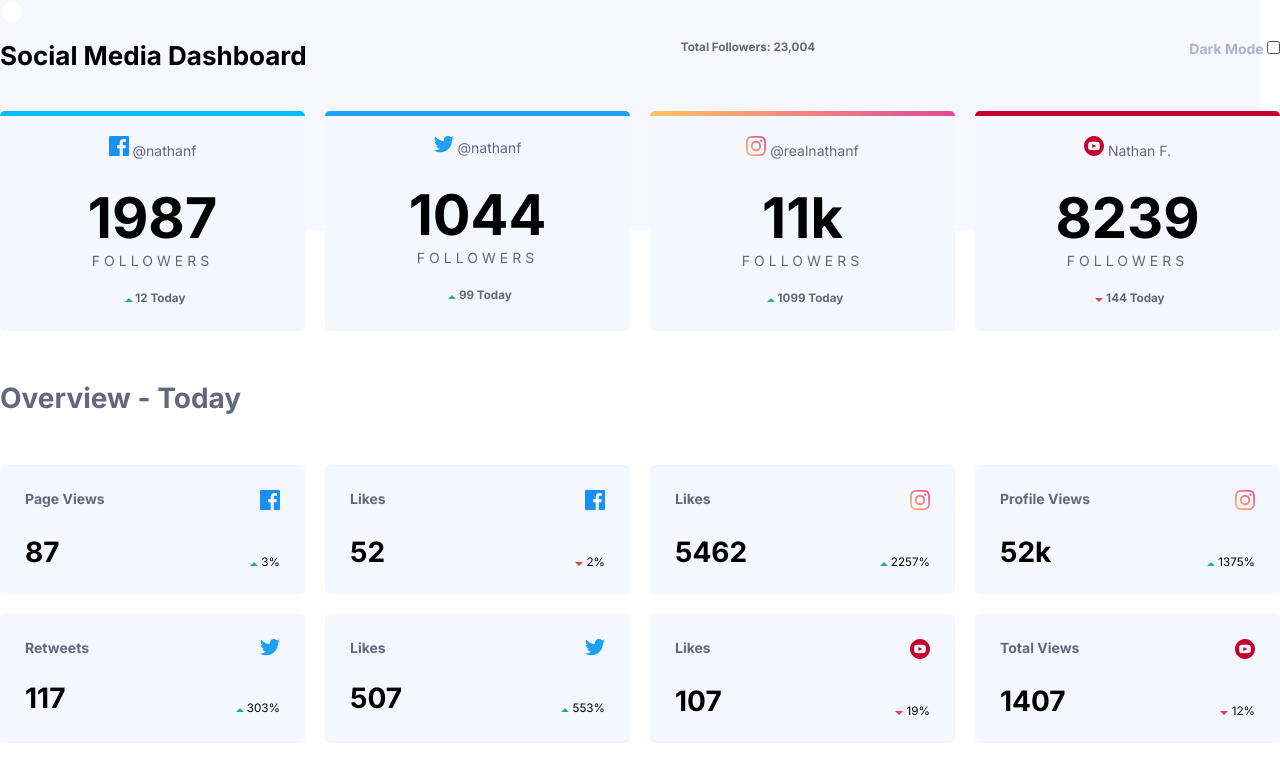
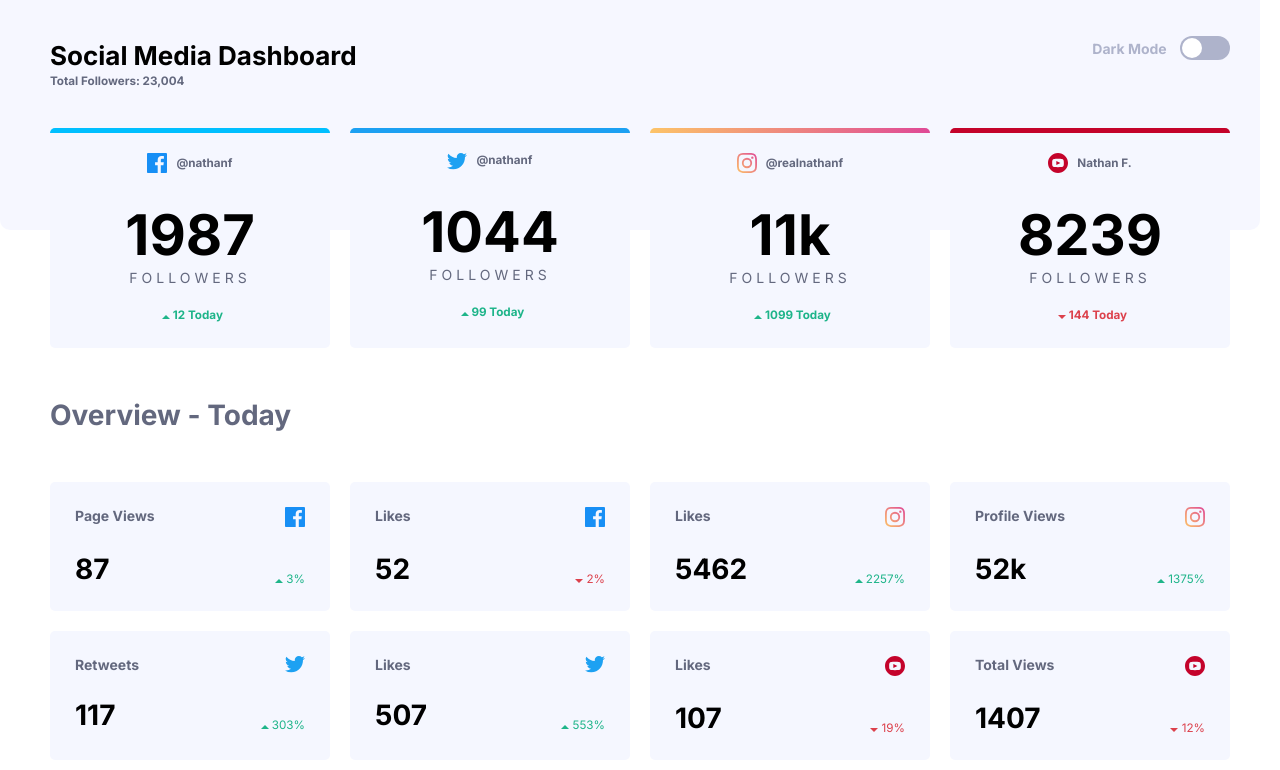
Before and after one commit to Diarrah/FEM-Social-Media, a plain HTML site: page index.html in a window 1280 px wide. Drawn offline with Linux system fonts and the light colour scheme.

Commit message:
Finished HTML

```diff
--- a/index.html
+++ b/index.html
@@ -8,62 +8,64 @@
     <link rel="stylesheet" href="styles.css">
 </head>
 <body>
-    <nav class="navbar">
-        <h1>Social Media Dashboard</h1>
-        <small>Total Followers: 23,004</small>
+    <nav class="navbar universal_padding">
+        <div>
+            <h1>Social Media Dashboard</h1>
+            <small>Total Followers: 23,004</small>
+        </div>
         <div class="toggler">
             <span>Dark Mode</span>
-            <label for="dark-mode">
+            <label for="dark-mode" class="dark-mode-label">
                 <input type="checkbox" id="dark-mode">
                 <span class="slider"></span>
             </label>
         </div>
     </nav>
-    <div class="main__card__container">
+    <div class="main__card__container universal_padding">
         <div class="main__card facebook">
             <img src="images/icon-facebook.svg" alt="Facebook icon">
-            <span>@nathanf</span>
+            <small>@nathanf</small>
             <h2>1987</h2>
             <p>Followers</p>
-            <small>
+            <small class="positive">
                 <img src="images/icon-up.svg" alt="Green upwards arrow">
-                12 Today
+                <span>12 Today</span>
             </small>
         </div>
         <div class="main__card twitter">
             <img src="images/icon-twitter.svg" alt="Twitter icon">
-            <span>@nathanf</span>
+            <small>@nathanf</small>
             <h2>1044</h2>
             <p>Followers</p>
-            <small>
+            <small class="positive">
                 <img src="images/icon-up.svg" alt="Green upwards arrow">
-                99 Today
+                <span>99 Today</span>
             </small>
         </div>
         <div class="main__card ig">
             <img src="images/icon-instagram.svg" alt="Instagram icon">
-            <span>@realnathanf</span>
+            <small>@realnathanf</small>
             <h2>11k</h2>
             <p>Followers</p>
-            <small>
+            <small class="positive">
                 <img src="images/icon-up.svg" alt="Green upwards arrow">
-                1099 Today
+                <span>1099 Today</span>
             </small>
         </div>
         <div class="main__card youtube">
             <img src="images/icon-youtube.svg" alt="Youtube icon">
-            <span>Nathan F.</span>
+            <small>Nathan F.</small>
             <h2>8239</h2>
             <p>Followers</p>
-            <small>
+            <small class="negative">
                 <img src="images/icon-down.svg" alt="Red downwards arrow">
-                144 Today
+                <span>144 Today</span>
             </small>
         </div>
     </div>
 
-    <h1>Overview - Today</h1>
-        <div class="small__card__container">
+    <h1 class="universal_padding">Overview - Today</h1>
+        <div class="small__card__container universal_padding">
             <div class="small__card">
                 <div class="small__card__inner">
                     <p>Page Views</p>
@@ -71,7 +73,7 @@
                 </div>
                 <div class="small__card__inner">
                     <h3>87</h3>
-                    <small>
+                    <small class="positive">
                         <img src="images/icon-up.svg" alt="Green upward arrow">
                         <span>3%</span>
                     </small>
@@ -84,7 +86,7 @@
                 </div>
                 <div class="small__card__inner">
                     <h3>52</h3>
-                    <small>
+                    <small class="negative">
                         <img src="images/icon-down.svg" alt="Red downwards arrow">
                         <span>2%</span>
                     </small>
@@ -97,7 +99,7 @@
                 </div>
                 <div class="small__card__inner">
                     <h3>5462</h3>
-                    <small>
+                    <small class="positive">
                         <img src="images/icon-up.svg" alt="Green upwards arrow">
                         <span>2257%</span>
                     </small>
@@ -110,7 +112,7 @@
                 </div>
                 <div class="small__card__inner">
                     <h3>52k</h3>
-                    <small>
+                    <small class="positive">
                         <img src="images/icon-up.svg" alt="Green upwards arrow">
                         <span>1375%</span>
                     </small>
@@ -123,7 +125,7 @@
                 </div>
                 <div class="small__card__inner">
                     <h3>117</h3>
-                    <small>
+                    <small class="positive">
                         <img src="images/icon-up.svg" alt="Green upwards arrow">
                         <span>303%</span>
                     </small>
@@ -136,7 +138,7 @@
                 </div>
                 <div class="small__card__inner">
                     <h3>507</h3>
-                    <small>
+                    <small class="positive">
                         <img src="images/icon-up.svg" alt="Green upwards arrow">
                         <span>553%</span>
                     </small>
@@ -149,7 +151,7 @@
                 </div>
                 <div class="small__card__inner">
                     <h3>107</h3>
-                    <small>
+                    <small class="negative">
                         <img src="images/icon-down.svg" alt="Red downwards arrow">
                         <span>19%</span>
                     </small>
@@ -162,7 +164,7 @@
                 </div>
                 <div class="small__card__inner">
                     <h3>1407</h3>
-                    <small>
+                    <small class="negative">
                         <img src="images/icon-down.svg" alt="Red downwards arrow">
                         <span>12%</span>
                     </small>
```
